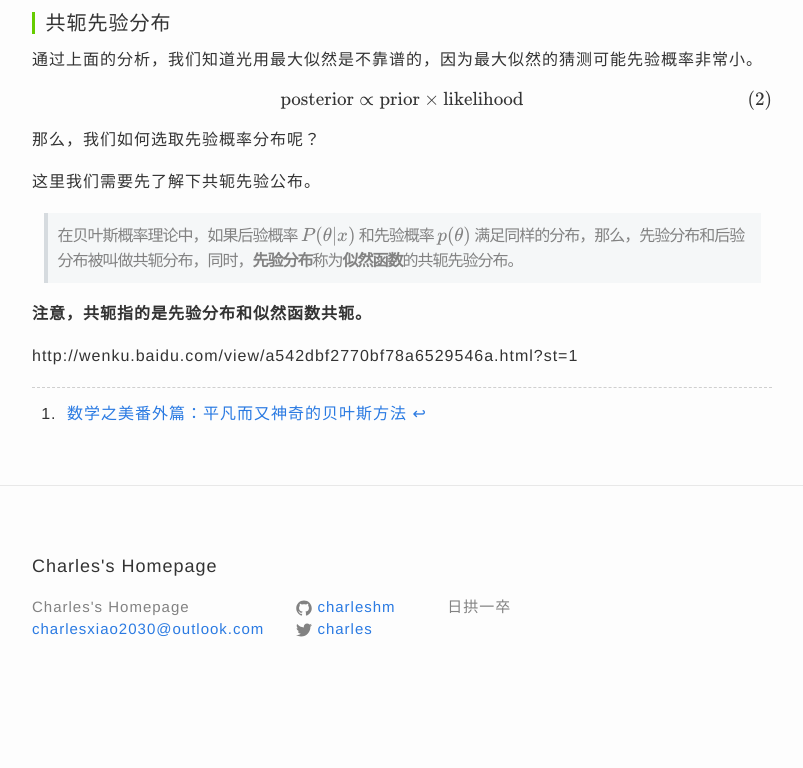
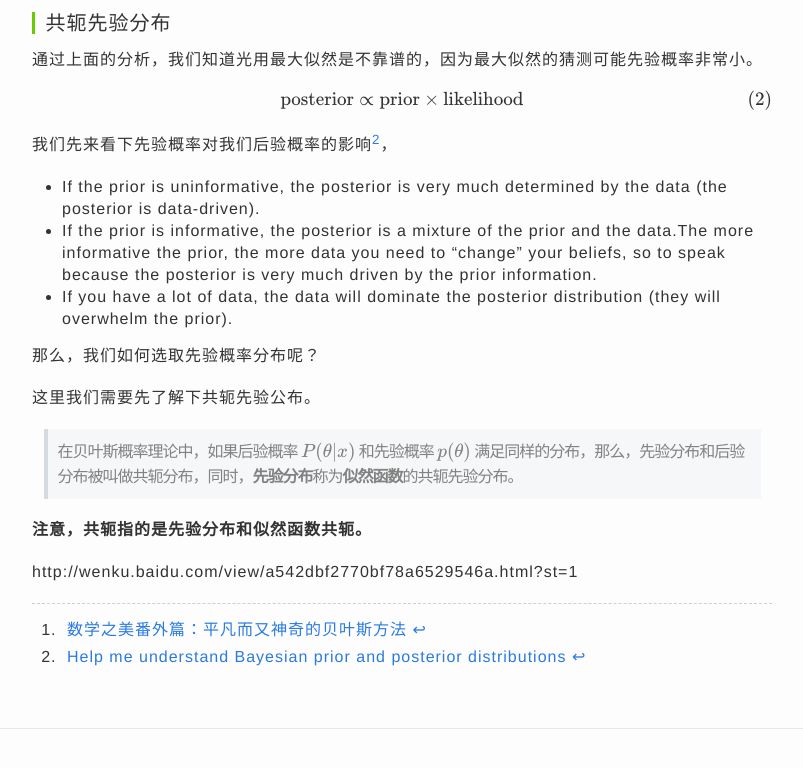
Before and after one commit to charleshm/charleshm.github.io, a Jekyll site: the page built from _posts/2016-03-18-LDA-Math.md, in a window 1280 px wide and 900 px high, scrolled down 990 px, cut to the strip 128-896 px from the top of the window. Shown: the whole strip, without its empty margins (238-1041 px from the left). Built offline with Jekyll 4.4.1, drawn with Linux system fonts in a browser that asks for light colours; some web fonts are replaced; formulas are drawn with MathJax 3; comment, search, counter and statistics services are not loaded; before the commit the page ends 1818 px from its top, so only the background shows below that.

Commit message:
Bayesian

```diff
--- a/_posts/2016-03-18-LDA-Math.md
+++ b/_posts/2016-03-18-LDA-Math.md
@@ -28,6 +28,13 @@ $$P(\theta|x) = \frac{P(x|\theta)P(\theta)}{\int P(x|\theta)P(\theta)d\theta} \p
 
 $$\mathrm{posterior} \propto \mathrm{prior} \times \mathrm{likelihood} \tag{2}$$
 
+我们先来看下先验概率对我们后验概率的影响[^3]，
+
+ - If the prior is uninformative, the posterior is very much determined by the data (the posterior is data-driven).
+ - If the prior is informative, the posterior is a mixture of the prior and the data.The more informative the prior, the more data you need to "change" your beliefs, so to speak because the posterior is very much driven by the prior information.
+ - If you have a lot of data, the data will dominate the posterior distribution (they will overwhelm the prior).
+
+
 那么，我们如何选取先验概率分布呢？
 
 这里我们需要先了解下共轭先验公布。
@@ -48,3 +55,4 @@ http://wenku.baidu.com/view/a542dbf2770bf78a6529546a.html?st=1
 
   [^1]: [数学之美番外篇：平凡而又神奇的贝叶斯方法](http://mindhacks.cn/2008/09/21/the-magical-bayesian-method/)
   [^2]: [共轭分布与共轭先验](http://blog.huanghao.me/?p=250)
+  [^3]: [Help me understand Bayesian prior and posterior distributions](http://stats.stackexchange.com/questions/58564/help-me-understand-bayesian-prior-and-posterior-distributions)
```
